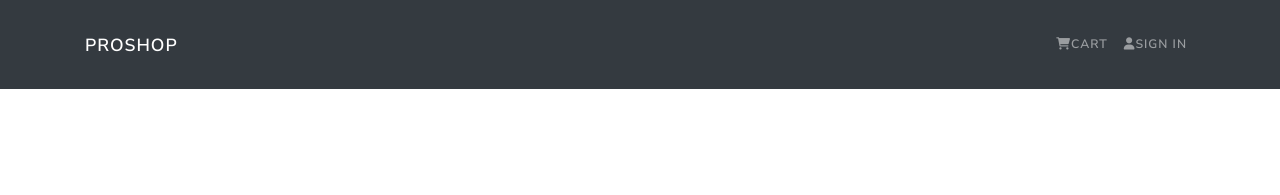
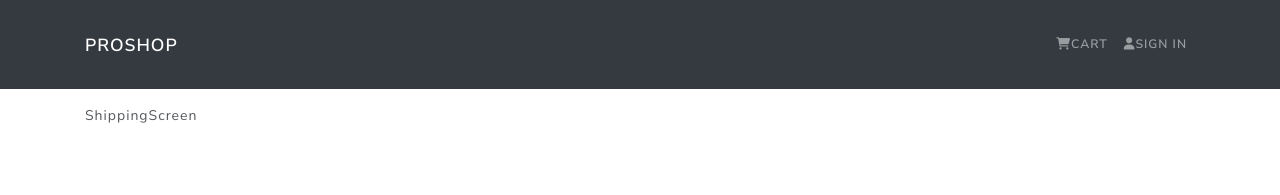
Before and after one commit to JewelSama/PROSHOP, a React (Create React App) app in the folder frontend/: page /shipping in a window 1280 px wide. Shown: the top 195 px of the page. Built offline with nearby package versions, Linux system fonts and the light colour scheme.

Commit message:
shipping screen

```diff
--- a/frontend/src/App.js
+++ b/frontend/src/App.js
@@ -8,6 +8,7 @@ import CartScreen from './screens/CartScreen';
 import LoginScreen from './screens/LoginScreen';
 import RegisterScreen from './screens/RegisterScreen';
 import ProfileScreen from './screens/ProfileScreen';
+import ShippingScreen from './screens/ShippingScreen';
 
 function App() {
   return (
@@ -16,6 +17,7 @@ function App() {
          <main className='py-3'>
         <Container>
           <Routes>
+        <Route path='/shipping' element={<ShippingScreen /> } />
         <Route path='/login' element={<LoginScreen /> } />
         <Route path='/register' element={<RegisterScreen /> } />
         <Route path='/profile' element={<ProfileScreen /> } />
--- /dev/null
+++ b/frontend/src/screens/ShippingScreen.jsx
@@ -0,0 +1,22 @@
+import React, {useState} from 'react'
+import { useLocation, useNavigate} from 'react-router-dom'
+import {Form, Button,} from 'react-bootstrap'
+import {useDispatch, useSelector} from 'react-redux'
+import FormContainer from '../components/FormContainer'
+
+
+const ShippingScreen = () => {
+    const navigate = useNavigate()
+
+    const [address, setAddress] = useState('')
+    const [city, setCity] = useState('')
+    const [postalCode, setPostalCode] = useState('')
+    const [country, setCountry] = useState('')
+
+
+  return (
+    <div>ShippingScreen</div>
+  )
+}
+
+export default ShippingScreen;
```
